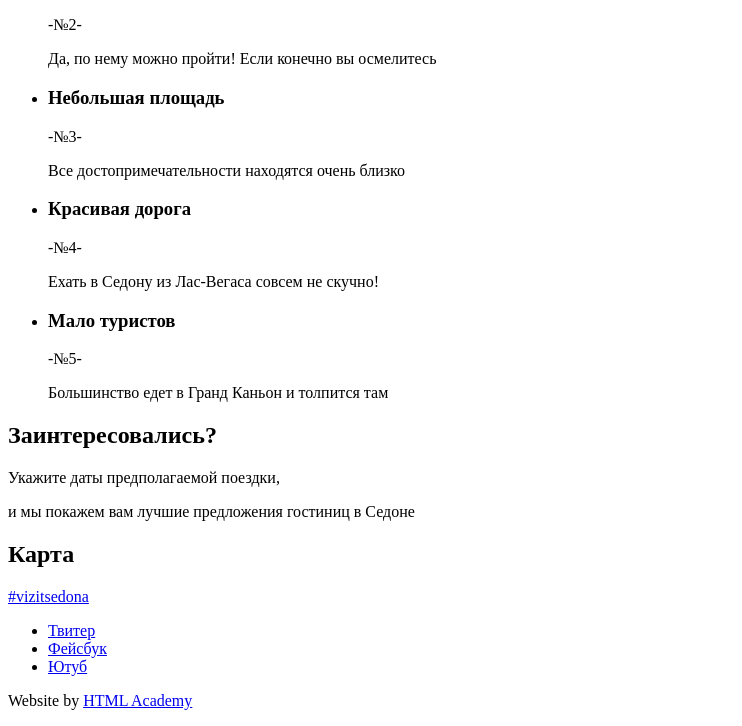
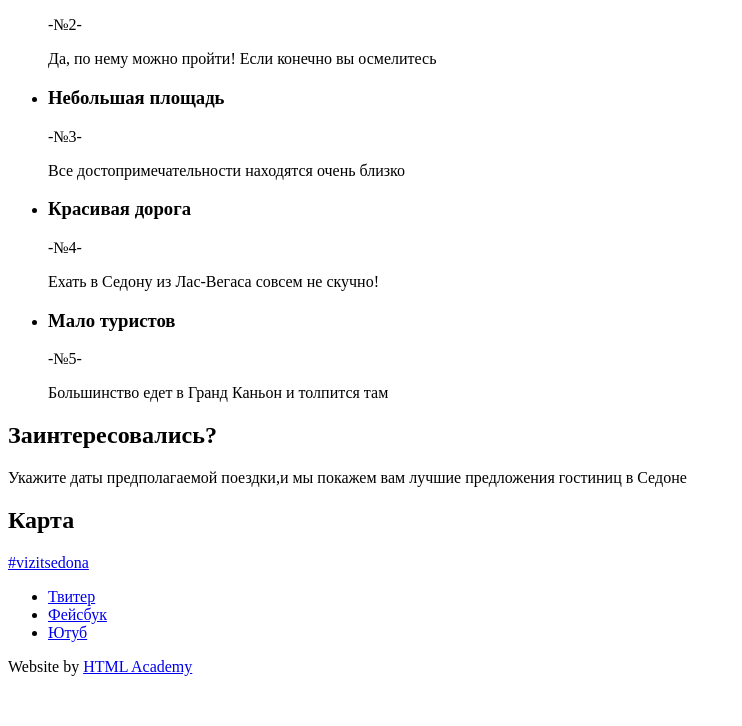
Before and after one commit to allagia/975773-sedona-24, a plain HTML site: page index.html in a window 1280 px wide. Shown: the part 875-1601 px from the top of the page, without its empty margins (0-742 px from the left). After the commit the page ends 1567 px from the top, so only its background shows below. Drawn offline with Linux system fonts and the light colour scheme.

Commit message:
Основное задание: начинаем разметку личного проекта
Заменила 2 строки с тегом <p> одной.

```diff
--- a/index.html
+++ b/index.html
@@ -85,8 +85,7 @@
 
       <section class="search-hotel">
         <h2>Заинтересовались?</h2>
-        <p class="serch-hotel">Укажите даты предполагаемой поездки,</p>
-        <p class="serch-hotel">и мы покажем вам лучшие предложения гостиниц в Седоне</p>
+        <p class="serch-hotel">Укажите даты предполагаемой поездки,и мы покажем вам лучшие предложения гостиниц в Седоне</p>
         <!--Здесь будет форма-->
       </section>
 
```
